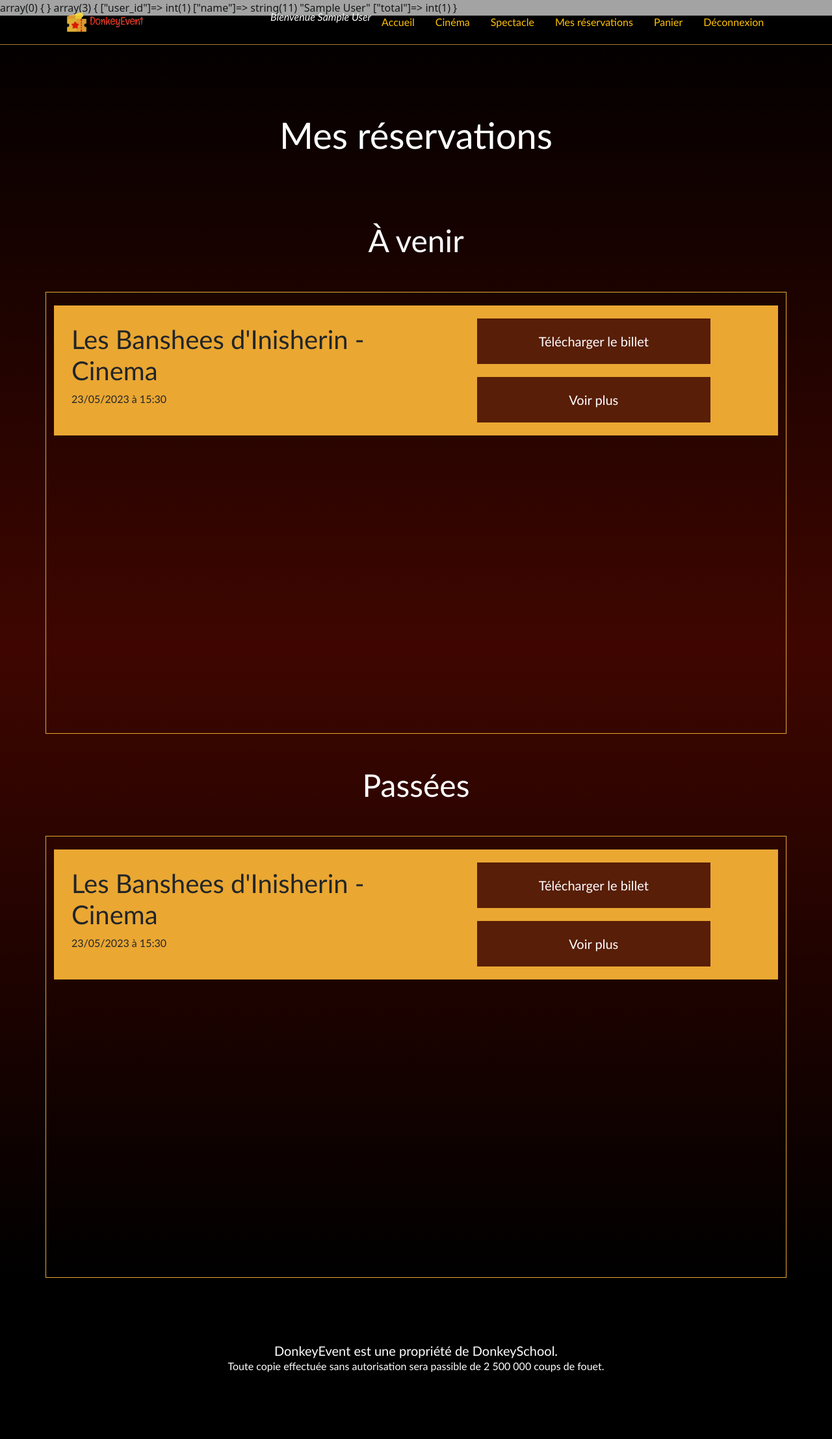
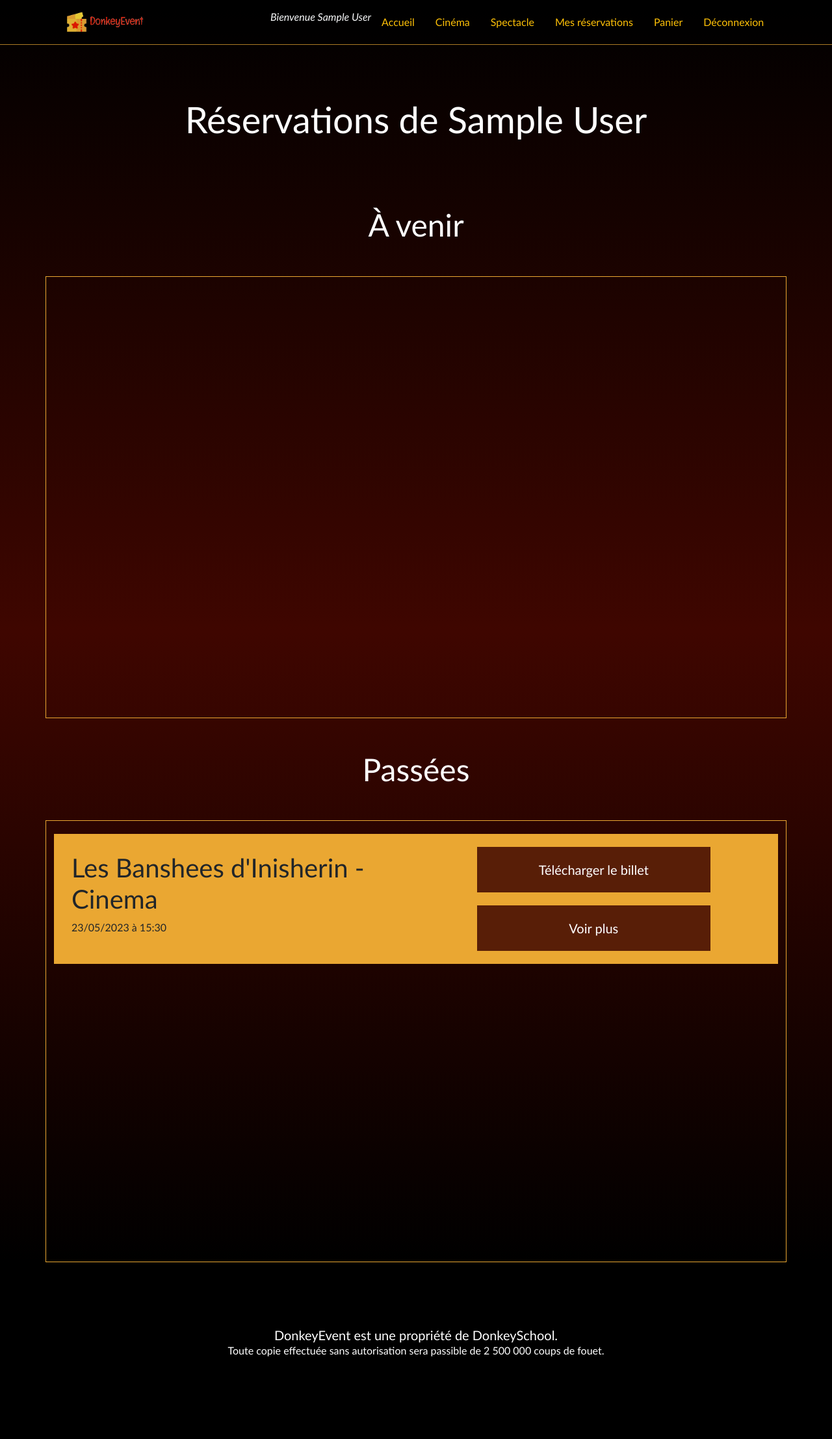
Before and after one commit to AurelienUguen/DonkeyEvent, a PHP site: page /myreservation.php in a window 1280 px wide. Shown: the whole page at 65% size. After the commit the page ends 2087 px from the top, so only its background shows below. Run offline with PHP 8.4, Linux system fonts and the light colour scheme; the visitor is signed in with stand-in values (Sample User, id 1); data comes from the database, SQL or seed files in the repository; data that the repository does not hold is empty.

Commit message:
reservation page is done with var dump for view ticket

```diff
--- a/AddToTicket.php
+++ b/AddToTicket.php
@@ -21,10 +21,10 @@ require_once 'autoload.php';
 
             $sql = "
                 INSERT INTO ticket
-                (user_id, user_name, show_name, category_name, price, nb_places, seance_id)
-                VALUES (" . $info['user_id'] . ", '" . $info['username'] . "','"
+                (user_id, user_name, show_name, category_name, price, nb_places, seance_id, show_id)
+                VALUES (" . $info['user_id'] . ", '" . $info[`username`] . "','"
                     . $info['event'] . "','" . $info['category'] . "'," . $info['price'] . "," . $info['quantity'] . ","
-                    . $info['seance_id'] . ")";
+                    . $info['seance_id'] . "," . $info['show_id'] . ")";
 
             $sth = $pdo->prepare($sql);
             $sth->execute();
--- /dev/null
+++ b/Classes/Database/GetTicket.php
@@ -0,0 +1,17 @@
+<?php
+
+class GetTicket {
+
+    public static function getTicket()
+    {
+        $pdo = PDOInstance::getInstance();
+
+        $sql = "SELECT * FROM ticket
+                WHERE user_id = " . $_SESSION['user_id'];
+
+        $sth = $pdo->prepare($sql);
+        $sth->execute();
+
+        return $ticket = $sth->fetchAll(PDO::FETCH_ASSOC);
+        }
+}
--- a/autoload.php
+++ b/autoload.php
@@ -7,6 +7,7 @@ require_once 'Classes/Database/DatabaseTools.php';
 require_once 'Classes/Database/SelectCartInfo.php';
 require_once 'Classes/Database/UpdateCartQuantity.php';
 require_once 'Classes/Database/FetchEvent.php';
+require_once 'Classes/Database/GetTicket.php';
 require_once 'Classes/Date/Date.php';
 require_once 'func/getEventsByCat.php';
 require_once 'func/getEventsById.php';
--- a/myreservation.php
+++ b/myreservation.php
@@ -3,46 +3,29 @@
 
 require_once 'templates/header.php';
 
-$pdo = PDOInstance::getInstance();
-
-$selectInfoQuery = "SELECT c.id as `order`, u.id as user_id, u.name as username, s.id as show_id,
-                s.name as event, s.category as category, s.price as price, s2.id as seance_id, s2.name as room, c.quantity as quantity
-                FROM cart c
-                INNER JOIN user u ON u.id = c.user_id
-                INNER JOIN `show` s ON s.id = c.show_id
-                INNER JOIN seance s2 ON s2.id = c.seance_id
-                WHERE c.user_id = " . $_SESSION['user_id'];
-
-$selectSth = $pdo->prepare($selectInfoQuery);
-$selectSth->execute();
-$infos = $selectSth->fetchAll(PDO::FETCH_ASSOC);
-
-var_dump($infos);
-
-foreach($infos as $info) {
-    var_dump($info['user_id']);
-}
-
-var_dump($_SESSION);
+$ticket = [];
+$tickets = GetTicket::getTicket();
 
 
 ?>
 
             <section>
-                <h1 class="display-4 title">Mes réservations</h1>
+                <h1 class="display-4 title">Réservations de <?php echo $_SESSION['name']; ?></h1>
                 <h2 class="display-5 titlebis">À venir</h2>
                 <div class="container container-fluid masterboxreservation scroller">
                     <!-- boucle foreach div ci-dessous -->
+                    <?php foreach($tickets as $ticket) { ?>
                     <div class="container container-fluid reservation">
                         <div class="reservationtext">
-                            <h3 class="display-6">Les Banshees d'Inisherin - Cinema</h3>
+                            <h3 class="display-6"><?php echo $ticket['show_name']; ?> - <?php echo $ticket['category_name']; ?></h3>
                             <p>23/05/2023 à 15:30</p>
                         </div>
                         <div class=" container container-fluid reservationinfobox">
-                            <a href="#">Télécharger le billet</a>
-                            <a href="show.php">Voir plus</a>
+                            <a href="ticket.php?id=<?php echo $ticket['id']; ?>" target="_blank">Télécharger le billet</a>
+                            <a href="eventDetails.php?id=<?php echo $ticket['show_id']?>">Voir plus</a>
                         </div>
                     </div>
+                    <?php } ?>
                 </div>
 
                 <h2 class="display-5 titlebis">Passées</h2>
```
Also changed, not shown: ticket.php (added, +16 -0 lines).
